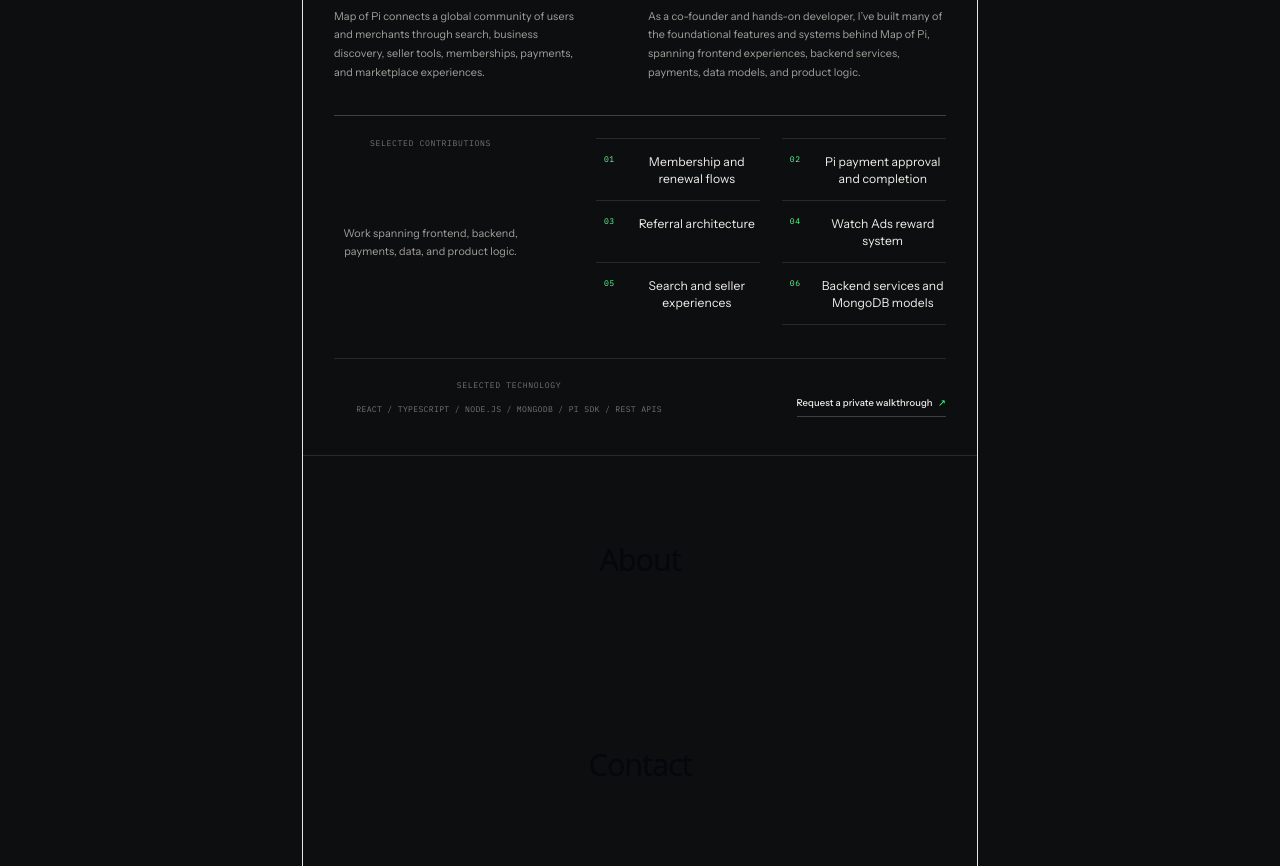
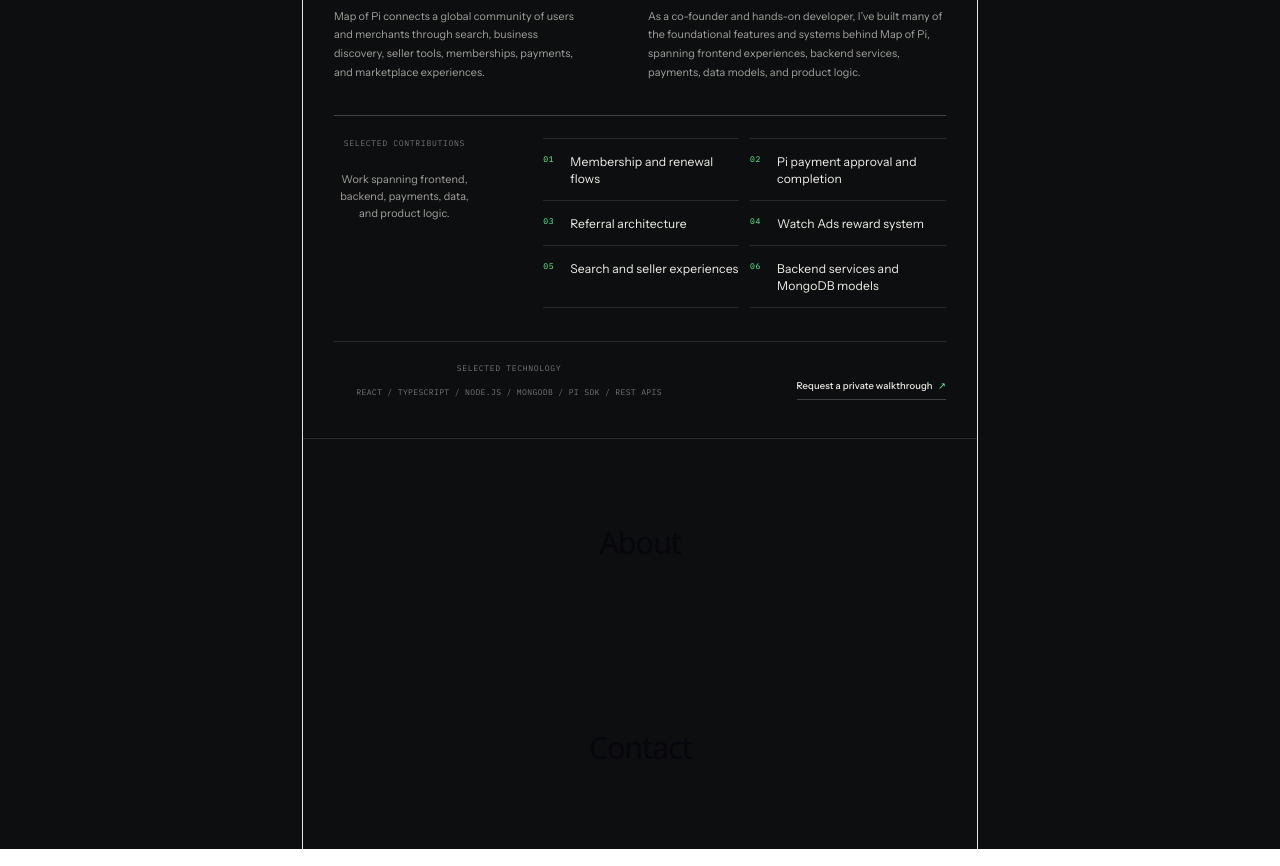
Before and after one commit to DarinHajou/darin-portfolio, a React (Vite) app: page / in a window 1280 px wide. Shown: the part 1320-2186 px from the top of the page. Built offline with nearby package versions, Linux system fonts and the light colour scheme.

Commit message:
Place contribution paragraph closer to title

```diff
--- a/src/sections/MapOfPi/MapOfPi.module.css
+++ b/src/sections/MapOfPi/MapOfPi.module.css
@@ -245,10 +245,11 @@
 
 .contributionsHeader > p:last-child {
   max-width: 34rem;
-
   font-size: var(--text-base);
   line-height: 1.6;
   color: var(--color-text-secondary);
+  margin-bottom: 125px;
+
 }
 
 .contributionList {
@@ -263,7 +264,7 @@
 .contributionList li {
   display: grid;
   grid-template-columns: 2.5rem minmax(0, 1fr);
-  gap: var(--space-4);
+  /* gap: var(--space-4); */
 
   padding-block: 1.25rem;
 
@@ -271,6 +272,9 @@
 }
 
 .contributionList li:last-child {
+  border-bottom: 1px solid var(--color-border);
+}
+.contributionList li:nth-child(5) {
   border-bottom: 1px solid var(--color-border);
 }
 
@@ -285,6 +289,7 @@
   font-size: var(--text-md);
   line-height: 1.4;
   color: var(--color-text-primary);
+
 }
 
 .footer {
@@ -419,14 +424,14 @@
   }
 
   .contributionsHeader {
-    grid-column: 1 / 5;
+    grid-column: 1 / 4;
   }
 
   .contributionList {
-    grid-column: 6 / -1;
-
+    grid-column: 5 / -1;
+    text-align: left;
     grid-template-columns: repeat(2, minmax(0, 1fr));
-    column-gap: var(--space-8);
+    column-gap: var(--space-4);
   }
 
   .footer {
```
